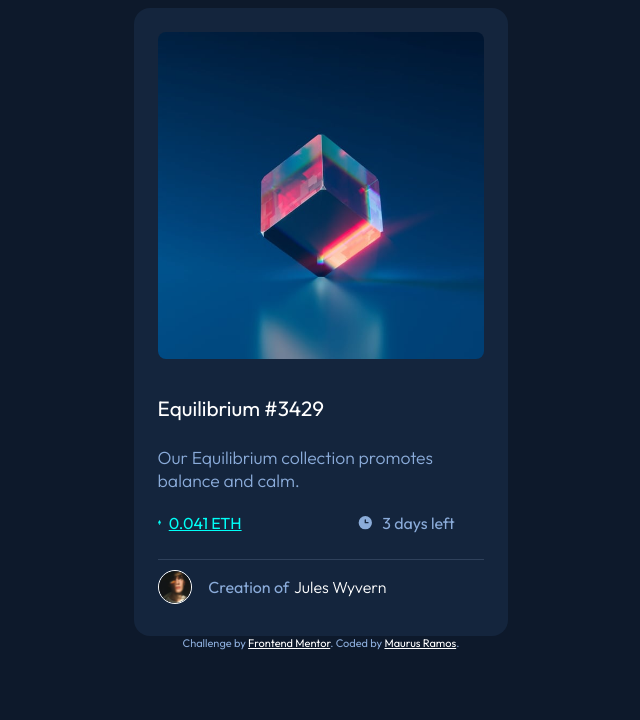
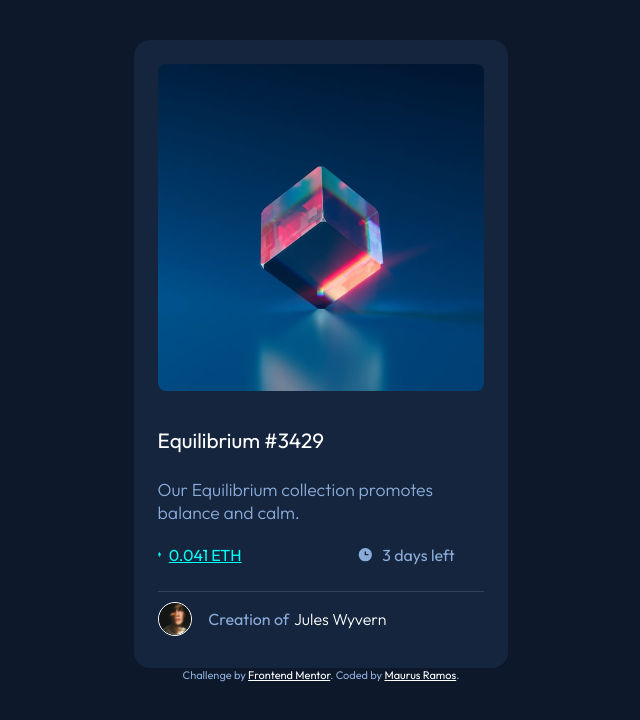
Before and after one commit to MauRamos0/nft-preview-card-component-main, a plain HTML site: page index.html in a window 1280 px wide. Shown: the whole page, without its empty margins (319-959 px from the left). Drawn offline with Linux system fonts and the light colour scheme.

Commit message:
Changed positioning

```diff
--- a/styles.css
+++ b/styles.css
@@ -42,8 +42,8 @@
 .main-container {
   display: flex;
   margin: 0 auto;
+  padding-top: 2rem;
   max-width: 23.43rem;
-  max-height: 43.75rem;
 }
 /* card styling */
 .card {
```
